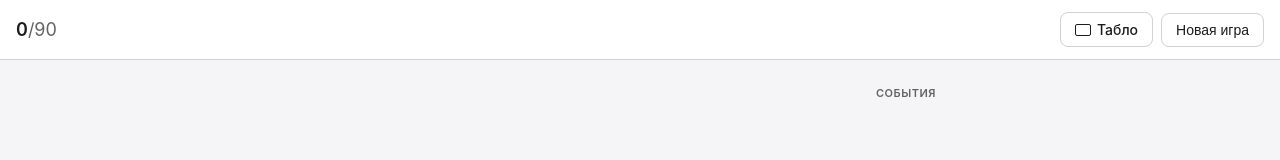
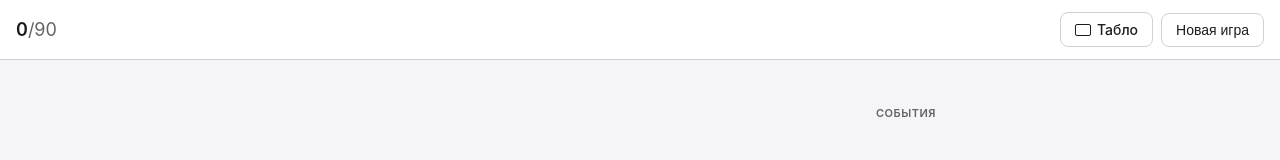
Before and after one commit to ingvarch/russian-loto-game, a website with bundled scripts: page public/admin.html in a window 1280 px wide. Built offline with nearby package versions, Linux system fonts and the light colour scheme.

Commit message:
style(ui): add top spacing between header and desktop columns

```diff
--- a/public/static/css/game.css
+++ b/public/static/css/game.css
@@ -179,7 +179,7 @@ header {
     align-content: start;
     gap: 12px 16px;
     max-width: 1100px; margin: 0 auto;
-    padding: 0 16px;
+    padding: 20px 16px 0;
   }
   .area-board { grid-area: board; }
   .area-bank { grid-area: bank; align-self: start; }
```
